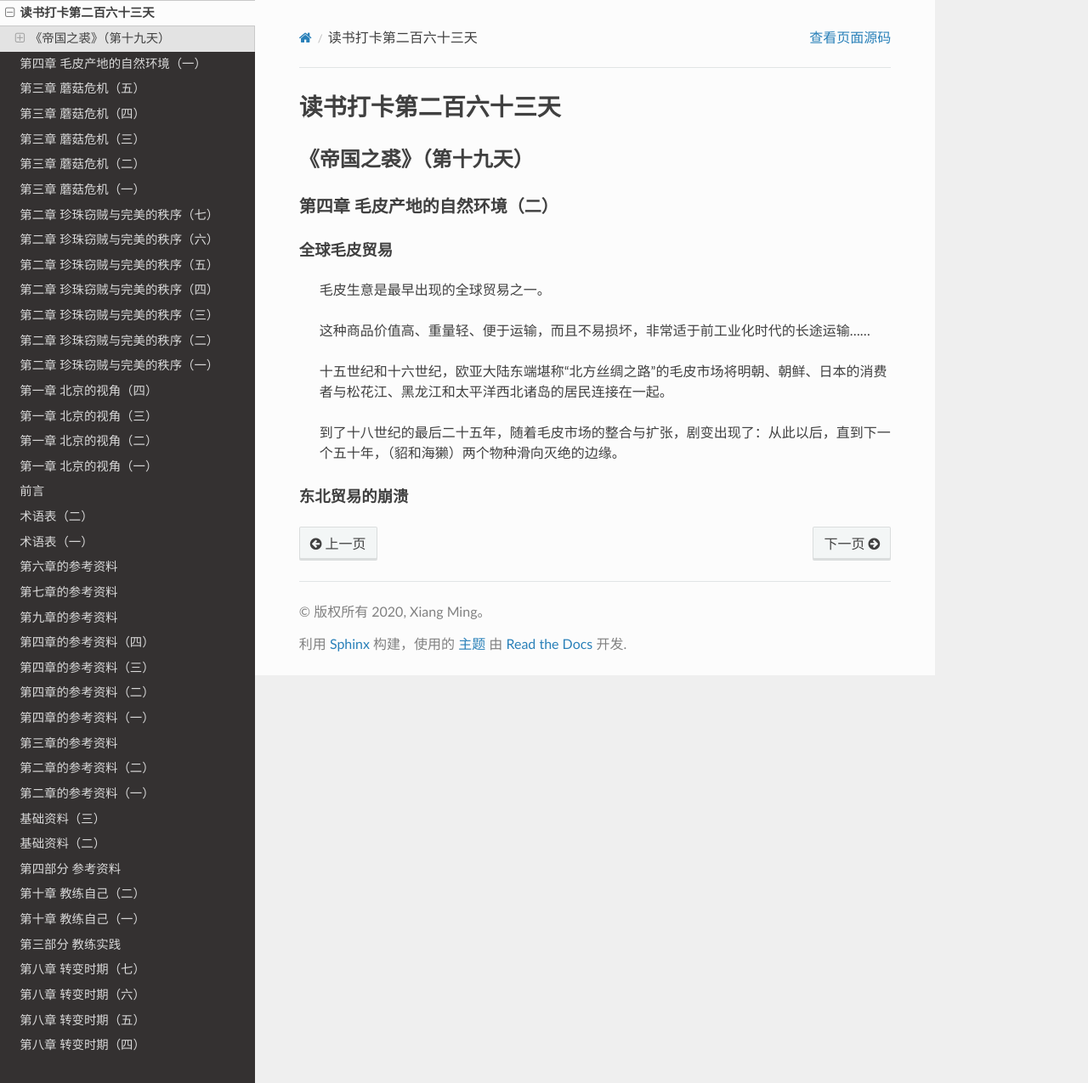
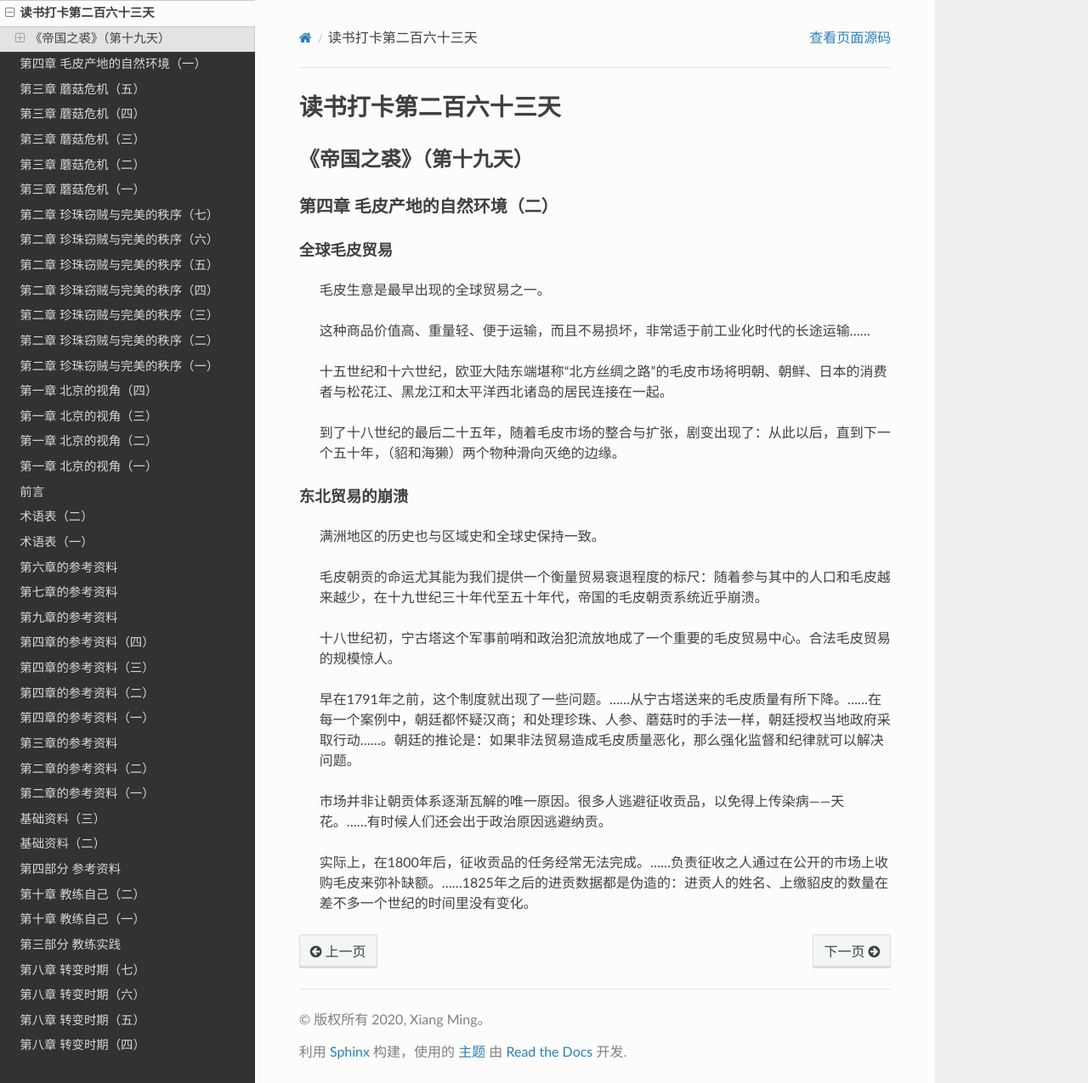
Before and after one commit to xiangming1975/reading, a Sphinx documentation site: the page built from source/2021-04-14.md, in a window 1280 px wide and 1275 px high. Shown: the whole window at 85% size. Built offline with Sphinx 7.4.7 and the Read the Docs theme 2.0.0, drawn with Linux system fonts in a browser that asks for light colours.

```diff
--- a/source/2021-04-14.md
+++ b/source/2021-04-14.md
@@ -17,3 +17,15 @@
 > 到了十八世纪的最后二十五年，随着毛皮市场的整合与扩张，剧变出现了：从此以后，直到下一个五十年，（貂和海獭）两个物种滑向灭绝的边缘。
 
 #### 东北贸易的崩溃
+
+> 满洲地区的历史也与区域史和全球史保持一致。
+
+> 毛皮朝贡的命运尤其能为我们提供一个衡量贸易衰退程度的标尺：随着参与其中的人口和毛皮越来越少，在十九世纪三十年代至五十年代，帝国的毛皮朝贡系统近乎崩溃。
+
+> 十八世纪初，宁古塔这个军事前哨和政治犯流放地成了一个重要的毛皮贸易中心。合法毛皮贸易的规模惊人。
+
+> 早在1791年之前，这个制度就出现了一些问题。……从宁古塔送来的毛皮质量有所下降。……在每一个案例中，朝廷都怀疑汉商；和处理珍珠、人参、蘑菇时的手法一样，朝廷授权当地政府采取行动……。朝廷的推论是：如果非法贸易造成毛皮质量恶化，那么强化监督和纪律就可以解决问题。
+
+> 市场并非让朝贡体系逐渐瓦解的唯一原因。很多人逃避征收贡品，以免得上传染病——天花。……有时候人们还会出于政治原因逃避纳贡。
+
+> 实际上，在1800年后，征收贡品的任务经常无法完成。……负责征收之人通过在公开的市场上收购毛皮来弥补缺额。……1825年之后的进贡数据都是伪造的：进贡人的姓名、上缴貂皮的数量在差不多一个世纪的时间里没有变化。
```
Also changed, not shown: source/2021-04-15.md (added, +43 -0 lines), source/2021-04-16.md (added, +9 -0 lines).
